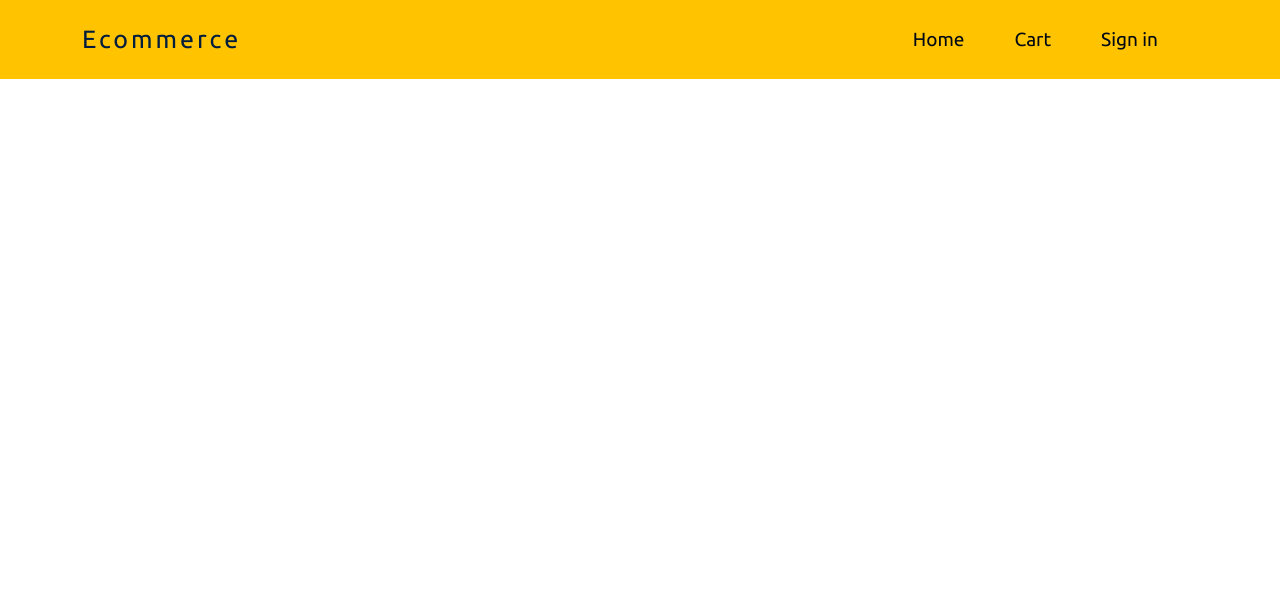
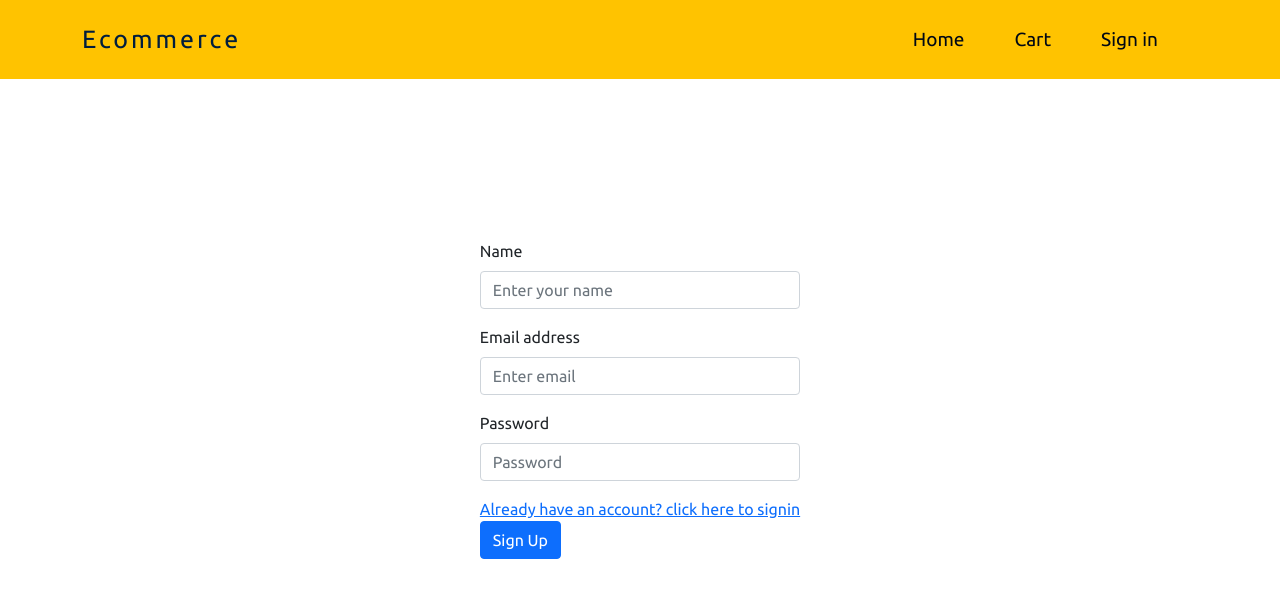
Before and after one commit to sid6145/Ecommerce-rebuild, a React (Create React App) app: page /signup in a window 1280 px wide. Shown: the top 598 px of the page. Built offline with nearby package versions, Linux system fonts and the light colour scheme.

Commit message:
added signup functionality

```diff
--- a/src/App.js
+++ b/src/App.js
@@ -3,6 +3,8 @@ import { BrowserRouter, Route } from 'react-router-dom';
 import Header from './components/Header';
 import Home from './components/Home'
 import NewProduct from './components/AddProduct';
+import Signin from './components/Signin';
+import Signup from './components/Signup';
 
 function App() {
   return (
@@ -11,7 +13,8 @@ function App() {
       <Header />
       <Route exact path="/" component={Home} />
       <Route path="/addproduct" component={NewProduct} />
-
+      <Route path="/signin" component={Signin} />
+      <Route path="/signup" component={Signup} />
       </BrowserRouter>
     </div>
   );
--- /dev/null
+++ b/src/components/Signin/index.js
@@ -0,0 +1,30 @@
+import React from "react";
+import { Form, Button } from "react-bootstrap";
+import { Link } from "react-router-dom";
+import "./style.css";
+
+function Signin() {
+  return (
+    <div className="signin-container">
+      <Form>
+        <Form.Group className="mb-3" controlId="formBasicEmail">
+          <Form.Label>Email address</Form.Label>
+          <Form.Control type="email" placeholder="Enter email" />
+        </Form.Group>
+        <Form.Group className="mb-3" controlId="formBasicPassword">
+          <Form.Label>Password</Form.Label>
+          <Form.Control type="password" placeholder="Password" />
+        </Form.Group>
+        <div>
+          <Link to="/signup">Don't have an account? Click here to signup</Link>
+        </div>
+        <Button variant="primary" type="submit">
+          Sign in
+        </Button>
+
+      </Form>
+    </div>
+  );
+}
+
+export default Signin;
--- /dev/null
+++ b/src/components/Signin/style.css
@@ -0,0 +1,6 @@
+.signin-container{
+  min-height: 80vh;
+  display: flex;
+  justify-content: center;
+  align-items: center;
+}
--- /dev/null
+++ b/src/components/Signup/index.js
@@ -0,0 +1,73 @@
+import React,{useState} from "react";
+import { Form, Button } from "react-bootstrap";
+import { Link, useHistory } from "react-router-dom";
+import {auth, db} from '../../firebase-config'
+import "./style.css"
+
+function Signup() {
+  const history = useHistory()
+
+  const [name, setName] = useState("")
+  const [email, setEmail] = useState("")
+  const [password, setPassword] = useState("")
+
+  const [errorMsg, setErrorMsg] = useState("")
+  const [successMsg, setSuccessMsg] = useState("")
+
+  const handleSignup = (e) => {
+    e.preventDefault()
+
+    auth.createUserWithEmailAndPassword(email, password)
+    .then((res) =>  {
+      console.log(res)
+      db.collection("users").doc(res.user.uid).set({
+        name: name,
+        email: email,
+        password: password
+      }).then(() => {
+        setSuccessMsg("Signup Successful :)")
+        setName("")
+        setEmail("")
+        setPassword("")
+        setErrorMsg("")
+        setTimeout(() => {
+          setSuccessMsg("")
+          history.push("/signin")
+        }, 3000)
+      })
+      .catch((error) => setErrorMsg(error.message))
+    })
+    .catch((error) => setErrorMsg(error.message))
+  }
+
+
+
+  return (
+    <div className="signup-container">
+      <Form>
+          {successMsg ? <p className="success-msg">{successMsg}</p> : ""}
+        <Form.Group className="mb-3">
+          <Form.Label>Name</Form.Label>
+          <Form.Control value={name} onChange={(e) => setName(e.target.value)} type="text" placeholder="Enter your name" />
+        </Form.Group>
+        <Form.Group className="mb-3">
+          <Form.Label>Email address</Form.Label>
+          <Form.Control value={email} onChange={(e) => setEmail(e.target.value)} type="email" placeholder="Enter email" />
+        </Form.Group>
+        <Form.Group className="mb-3">
+          <Form.Label>Password</Form.Label>
+          <Form.Control value={password} onChange={(e) => setPassword(e.target.value)} type="password" placeholder="Password" />
+        </Form.Group>
+        <div>
+          <Link to="/signin">Already have an account? click here to signin</Link>
+        </div>
+        <Button onClick={handleSignup} variant="primary" type="submit">
+          Sign Up
+        </Button>
+        {errorMsg ? <p className="error-msg">{errorMsg}</p> : ""}
+      </Form>
+    </div>
+  );
+}
+
+export default Signup;
--- /dev/null
+++ b/src/components/Signup/style.css
@@ -0,0 +1,20 @@
+.signup-container{
+    display: flex;
+    justify-content: center;
+    align-items: center;
+    min-height: 80vh;
+}
+
+.success-msg{
+    padding: 10px 10px;
+    font-size: 15px;
+    background-color: rgb(155, 235, 118);
+    color: black;
+}
+
+.error-msg{
+    padding: 10px 10px;
+    font-size: 15px;
+    background-color: rgb(248, 117, 117);
+    color: black;
+}
--- a/src/firebase-config.js
+++ b/src/firebase-config.js
@@ -12,5 +12,5 @@ var firebaseConfig = {
   firebase.initializeApp(firebaseConfig)
 
   export const db = firebase.firestore()
-
   export const storage = firebase.storage()
+  export const auth = firebase.auth()
```
